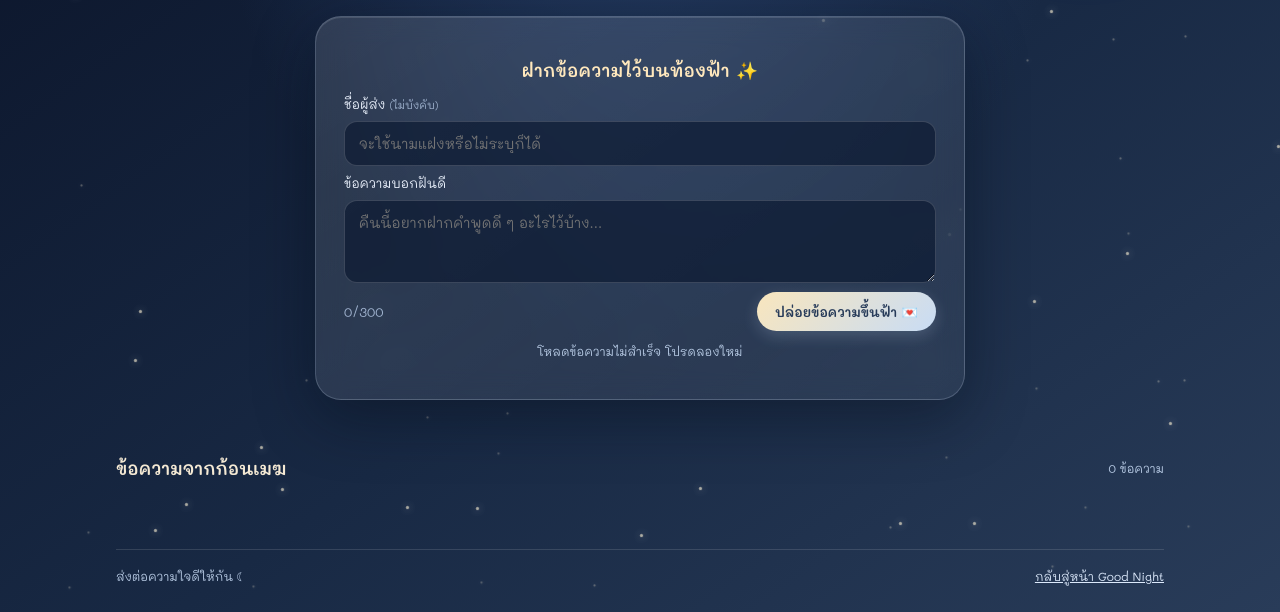
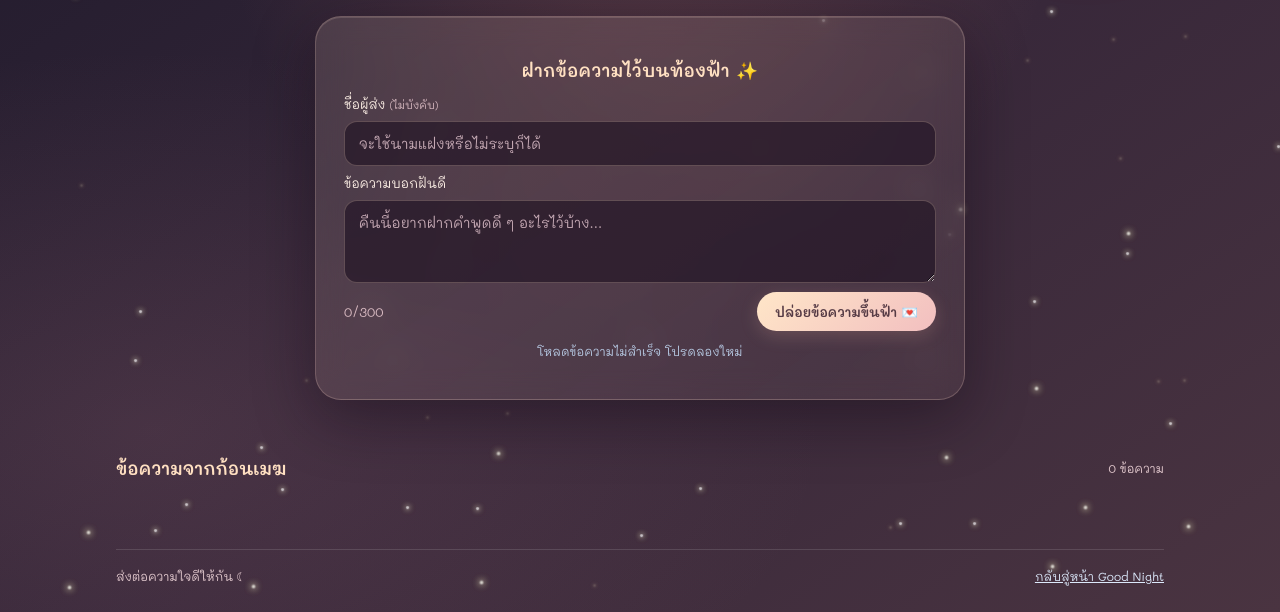
Before and after one commit to cadddssd/good-night, a plain HTML site: page clouds.html in a window 1280 px wide. Shown: the part 210-822 px from the top of the page. Drawn offline with nearby package versions, Linux system fonts and the light colour scheme; no server answers.

Commit message:
Apply warm bedtime colors and twinkling star glow

```diff
--- a/clouds.css
+++ b/clouds.css
@@ -226,3 +226,66 @@
 @media (prefers-reduced-motion: reduce) {
   .cloud-face i { animation: none !important; }
 }
+
+
+/* Warm bedtime palette: honey moonlight, rose clouds and glowing stars */
+body {
+  color: #fff2e8;
+  background:
+    radial-gradient(ellipse at 50% 0%, rgba(190,112,105,.30), transparent 48%),
+    radial-gradient(ellipse at 12% 78%, rgba(154,105,119,.20), transparent 42%),
+    linear-gradient(145deg, #211b2d, #38283a 55%, #4a3441);
+}
+.kicker, .lead, .wall-head span, footer, #empty { color: #e5cbd0; }
+h1 { color: #fff0d9; text-shadow: 0 0 24px rgba(255,204,160,.22); }
+.compose {
+  border-color: rgba(255,220,198,.22);
+  background: linear-gradient(145deg, rgba(255,225,205,.13), rgba(255,205,190,.055));
+  box-shadow: 0 18px 60px rgba(17,8,20,.42), inset 0 1px 0 rgba(255,235,220,.14);
+}
+.compose h2, .wall-head h2 { color: #ffe0c2; }
+.compose small { color: #d7b9c0; }
+.compose input, .compose textarea {
+  color: #fff2e9;
+  border-color: rgba(255,219,201,.24);
+  background: rgba(35,22,37,.68);
+}
+.compose input::placeholder, .compose textarea::placeholder { color: #c6aab5; }
+.form-foot button {
+  color: #563b45;
+  background: linear-gradient(135deg, #ffe6c8, #f2bfc0);
+  box-shadow: 0 5px 18px rgba(255,190,165,.18);
+}
+.cloud-item:nth-child(4n+1) { --cloud: #fff0df; }
+.cloud-item:nth-child(4n+2) { --cloud: #f8dfe5; }
+.cloud-item:nth-child(4n+3) { --cloud: #f7e8d8; }
+.cloud-item:nth-child(4n) { --cloud: #f4e2ed; }
+.cloud-text { color: #624b58; }
+.cloud-author { color: #947180; }
+.cloud-time { color: #ad8d9a; }
+.cloud-face i { background: #765663; }
+.cloud-face b { border-bottom-color: #a46c7c; }
+.cloud-face em { background: rgba(235,132,151,.58); }
+.cloud-moon {
+  background: #ffe4b8;
+  box-shadow: 0 0 35px rgba(255,213,160,.55), 0 0 105px rgba(255,176,158,.22);
+}
+#cloudStars i {
+  background: #fff0c9;
+  box-shadow: 0 0 5px 1px rgba(255,223,170,.72), 0 0 14px rgba(255,190,153,.55);
+  animation: warm-star-glimmer 3.1s ease-in-out infinite;
+}
+#cloudStars i:nth-child(3n) { animation-delay: -1.05s; }
+#cloudStars i:nth-child(4n) { animation-delay: -2.05s; }
+@keyframes warm-star-glimmer {
+  0%, 100% { opacity: .28; transform: scale(.72); filter: brightness(.9); }
+  45% { opacity: 1; transform: scale(1.45); filter: brightness(1.35); }
+  58% { opacity: .72; transform: scale(1); }
+}
+@keyframes moon-glow {
+  0%, 100% { box-shadow: 0 0 35px rgba(255,213,160,.48), 0 0 100px rgba(255,176,158,.18); }
+  50% { box-shadow: 0 0 52px rgba(255,224,177,.75), 0 0 125px rgba(255,176,158,.32); }
+}
+@media (prefers-reduced-motion: reduce) {
+  #cloudStars i { animation: none !important; opacity: .8; }
+}
```
